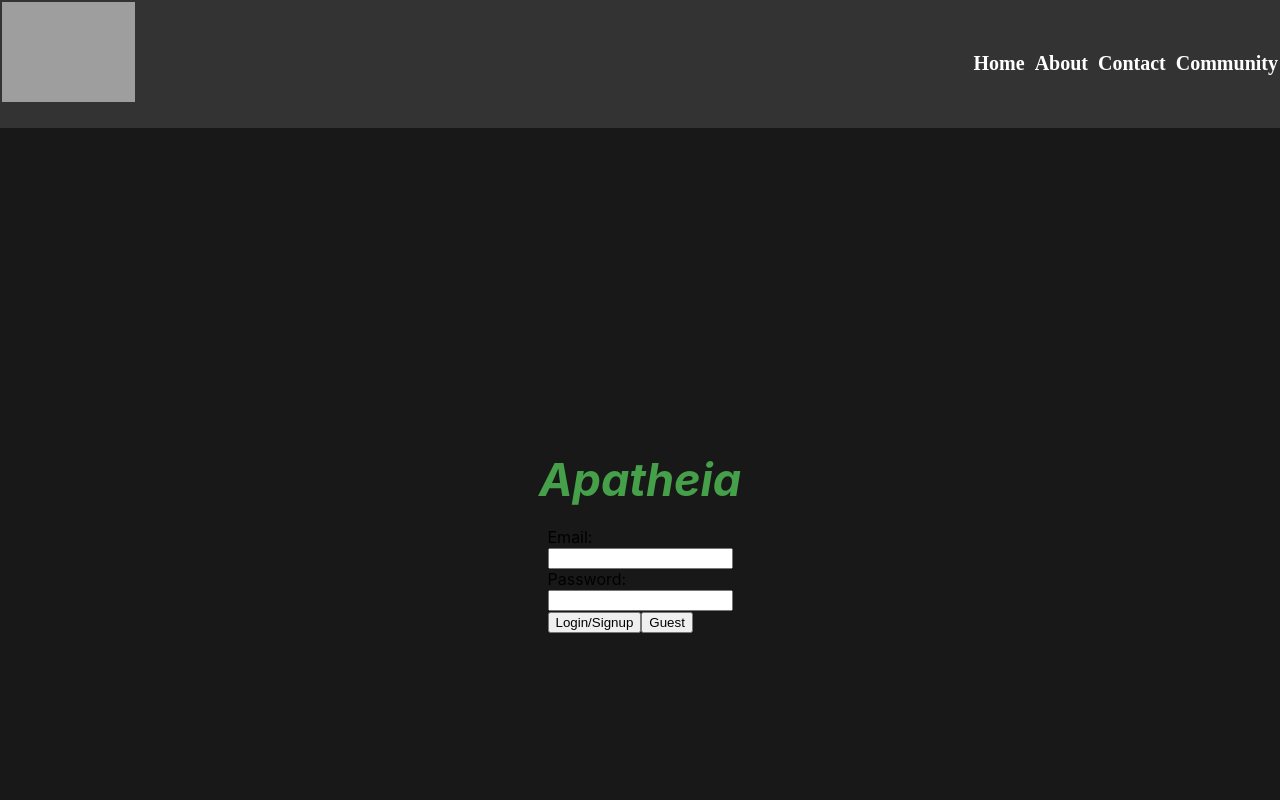
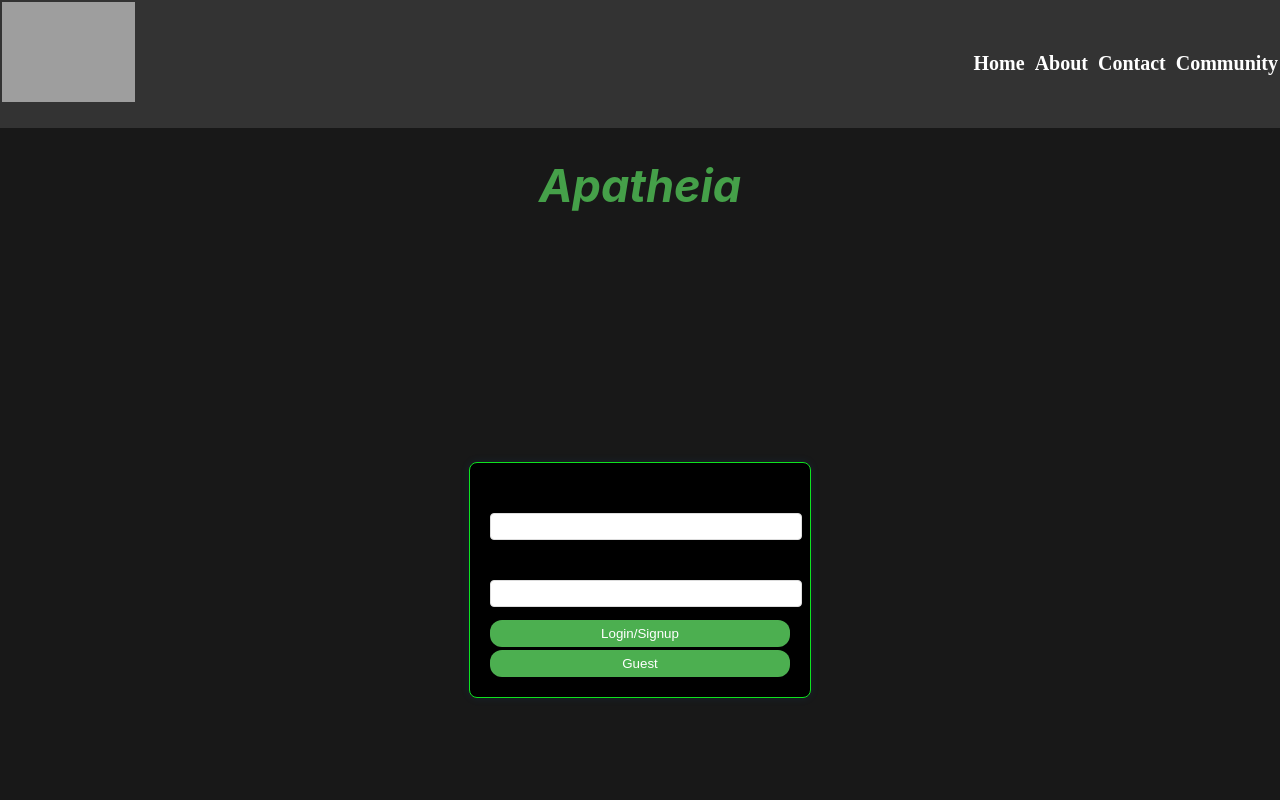
Before and after one commit to iconocam/React-Webpage-Application, a React (Vite) app: page / in a window 1280 px wide. Shown: the top 800 px of the page. Built offline with nearby package versions, Linux system fonts and the light colour scheme; grey boxes are pictures that could not be loaded.

Commit message:
fixed styling for form not appearing

```diff
--- a/src/components/Form.css
+++ b/src/components/Form.css
@@ -1,5 +1,5 @@
 
-input {
+.login-form input {
     width: 100%;
     padding: 5px;
     margin-bottom: 10px;
@@ -7,7 +7,7 @@ input {
     border-radius: 4px;
 }
 
-button {
+.login-form button {
     width: 100%;
     padding: 6px;
     background-color: #4caf50;
--- a/src/components/Form.jsx
+++ b/src/components/Form.jsx
@@ -1,5 +1,6 @@
 import React, {useState} from "react";
 import { useNavigate } from 'react-router-dom'
+import './Form.css'
 
 const Form = () => {
     const [email, setEmail] = useState('');
--- a/src/components/Mainpage.jsx
+++ b/src/components/Mainpage.jsx
@@ -11,12 +11,9 @@ const Mainpage = () => {
         <div className="login-form">
         <Form />
         </div>
-        <section>
-
-        </section>
         </div>
 
-    )
-}
+    );
+};
 
 export default Mainpage;
```
